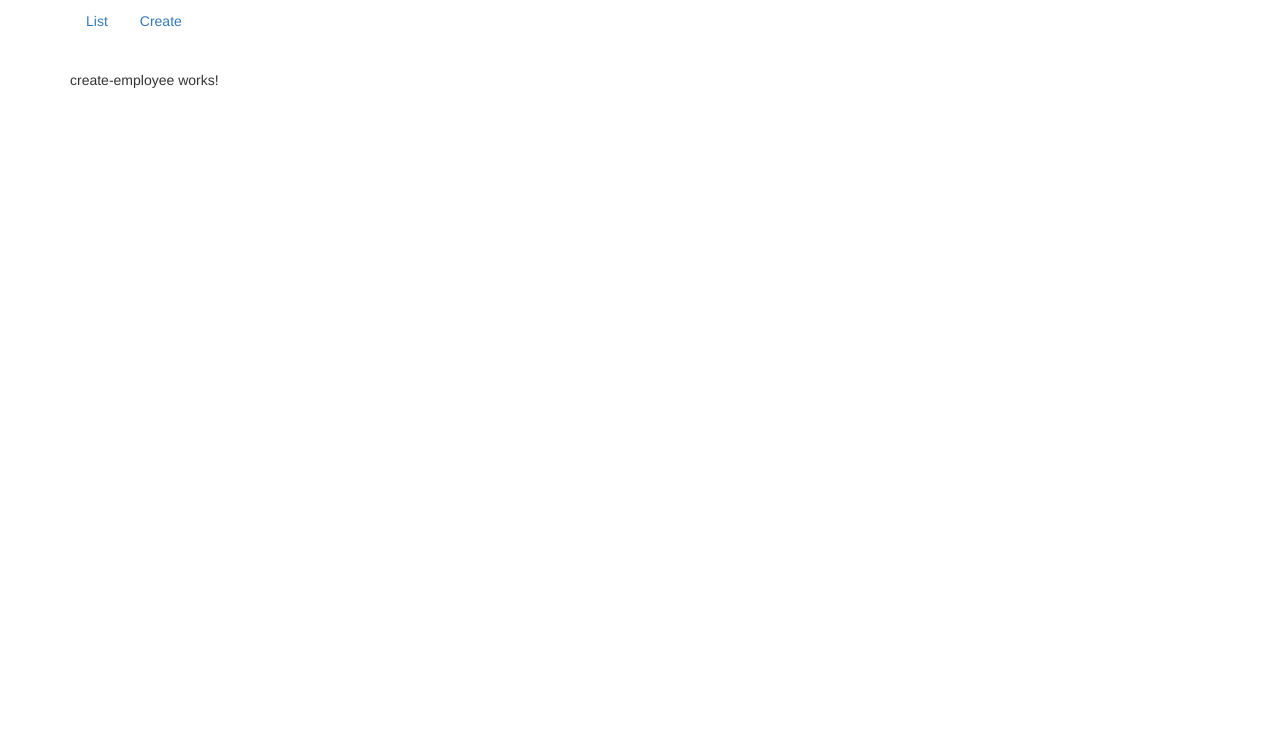
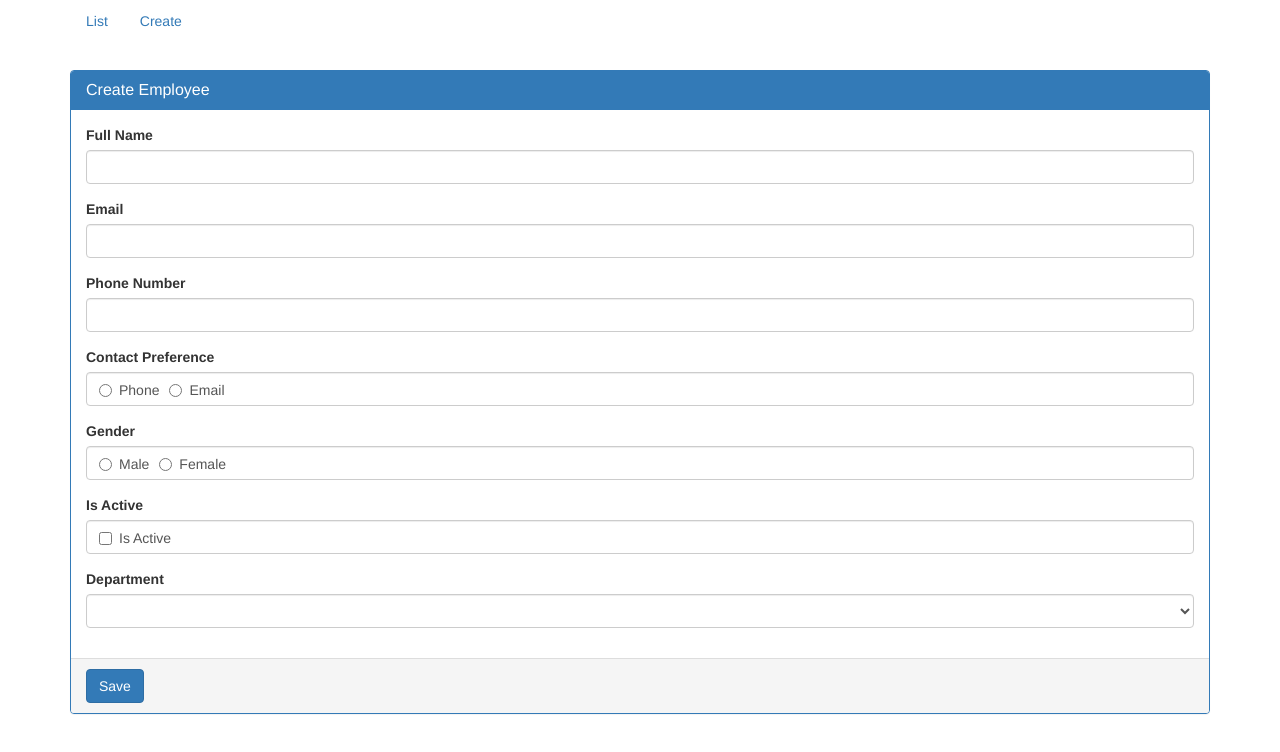
Before and after one commit to abdul219428/Angular5CrudBasics, an Angular app: page /create in a window 1280 px wide. Shown: the top 752 px of the page. Built offline with nearby package versions, Linux system fonts and the light colour scheme.

Commit message:
use of ngForm in create-employee page

```diff
--- a/src/app/app.module.ts
+++ b/src/app/app.module.ts
@@ -1,11 +1,13 @@
 import { BrowserModule } from '@angular/platform-browser';
 import { NgModule } from '@angular/core';
 import { RouterModule, Routes } from '@angular/router';
-
+import { FormsModule } from '@angular/forms';
 import { AppRoutingModule } from './app-routing.module';
 import { AppComponent } from './app.component';
 import { ListEmployeesComponent } from './employees/list-employees/list-employees.component';
 import { CreateEmployeeComponent } from './employees/create-employee/create-employee.component';
+import { from } from 'rxjs';
+
 
 const appRoutes: Routes = [
   { path: 'list', component: ListEmployeesComponent },
@@ -16,7 +18,7 @@ const appRoutes: Routes = [
 @NgModule({
   declarations: [AppComponent, ListEmployeesComponent, CreateEmployeeComponent],
   imports: [BrowserModule, AppRoutingModule, RouterModule,
-  RouterModule.forRoot(appRoutes)],
+  RouterModule.forRoot(appRoutes), FormsModule],
   providers: [],
   bootstrap: [AppComponent]
 })
--- a/src/app/employees/create-employee/create-employee.component.html
+++ b/src/app/employees/create-employee/create-employee.component.html
@@ -1,3 +1,119 @@
-<p>
-  create-employee works!
-</p>
+<form #employeeForm="ngForm" (ngSubmit)="saveEmployee(employeeForm)">
+  <div class="panel panel-primary">
+    <div class="panel-heading">
+      <h3 class="panel-title">Create Employee</h3>
+    </div>
+    <div class="panel-body">
+      <!-- ngModel must be set to name attribute value for two-way data binding -->
+      <!-- in label for = id of the element we want to focus when the user hovers the mouse over the label -->
+      <div class="form-group">
+        <label for="fullName">Full Name</label>
+        <input
+          id="fullName"
+          type="text"
+          class="form-control"
+          name="fullName"
+          [(ngModel)]="fullName"
+        />
+      </div>
+      <!-- Email -->
+      <div class="form-group">
+        <label for="email">Email</label>
+        <input
+          id="email"
+          type="text"
+          class="form-control"
+          name="email"
+          [(ngModel)]="email"
+        />
+      </div>
+      <!-- Phone Number -->
+      <div class="form-group">
+        <label for="phoneNumber">Phone Number</label>
+        <input
+          id="phoneNumber"
+          type="text"
+          class="form-control"
+          name="phoneNumber"
+          [(ngModel)]="phoneNumber"
+        />
+      </div>
+      <!-- Contact Preference -->
+      <div class="form-group">
+        <label for="contactPreference">Contact Preference</label>
+        <div class="form-control">
+          <label class="radio-inline">
+            <input
+              type="radio"
+              value="phone"
+              name="contactPreference"
+              [(ngModel)]="contactPreference"
+            />
+            Phone
+          </label>
+          <label class="radio-inline">
+            <input
+              type="radio"
+              value="email"
+              name="contactPreference"
+              [(ngModel)]="contactPreference"
+            />
+            Email
+          </label>
+        </div>
+      </div>
+      <!-- Gender -->
+      <div class="form-group">
+        <label for="gender">Gender</label>
+        <div class="form-control">
+          <label class="radio-inline" for="gender">
+            <input
+              type="radio"
+              value="male"
+              name="gender"
+              [(ngModel)]="gender"
+            />
+            Male
+          </label>
+          <label class="radio-inline" for="gender">
+            <input
+              type="radio"
+              value="female"
+              name="gender"
+              [(ngModel)]="gender"
+            />
+            Female
+          </label>
+        </div>
+      </div>
+      <div class="form-group">
+        <label for="isActive">Is Active</label>
+        <div class="form-control">
+          <label class="checkbox-inline" for="gender">
+            <input type="checkbox" name="isActive" [(ngModel)]="isActive" />
+            Is Active
+          </label>
+        </div>
+      </div>
+
+      <div class="form-group">
+        <label for="department"> Department</label>
+
+        <select
+          id="department"
+          name="department"
+          [(ngModel)]="department"
+          class="form-control"
+        >
+          <option *ngFor="let dep of departments" [value]="dep.id">
+            {{
+            dep.name
+          }}</option>
+        </select>
+      </div>
+    </div>
+    <div class="panel-footer">
+      <button class="btn btn-primary" type="submit">Save</button>
+    </div>
+  </div>
+</form>
--- a/src/app/employees/create-employee/create-employee.component.ts
+++ b/src/app/employees/create-employee/create-employee.component.ts
@@ -1,15 +1,26 @@
-import { Component, OnInit } from '@angular/core';
+import { Component, OnInit } from "@angular/core";
+import { NgForm } from "@angular/forms";
+
+// local imports
+import { Department } from "src/app/models/department.model";
 
 @Component({
-  selector: 'app-create-employee',
-  templateUrl: './create-employee.component.html',
-  styleUrls: ['./create-employee.component.css']
+  selector: "app-create-employee",
+  templateUrl: "./create-employee.component.html",
+  styleUrls: ["./create-employee.component.css"]
 })
 export class CreateEmployeeComponent implements OnInit {
+  departments: Department[] = [
+    { id: 1, name: "Help Desk" },
+    { id: 2, name: "HR" },
+    { id: 3, name: "IT" },
+    { id: 4, name: "Pay Roll" },
+    { id: 5, name: "Admin" }
+  ];
+  saveEmployee(empForm: NgForm) {
+    console.log(empForm.value);
+  }
+  constructor() {}
 
-  constructor() { }
-
-  ngOnInit() {
-  }
-
+  ngOnInit() {}
 }
--- /dev/null
+++ b/src/app/models/department.model.ts
@@ -0,0 +1,4 @@
+export class Department {
+  id: number;
+  name: string;
+}
```
